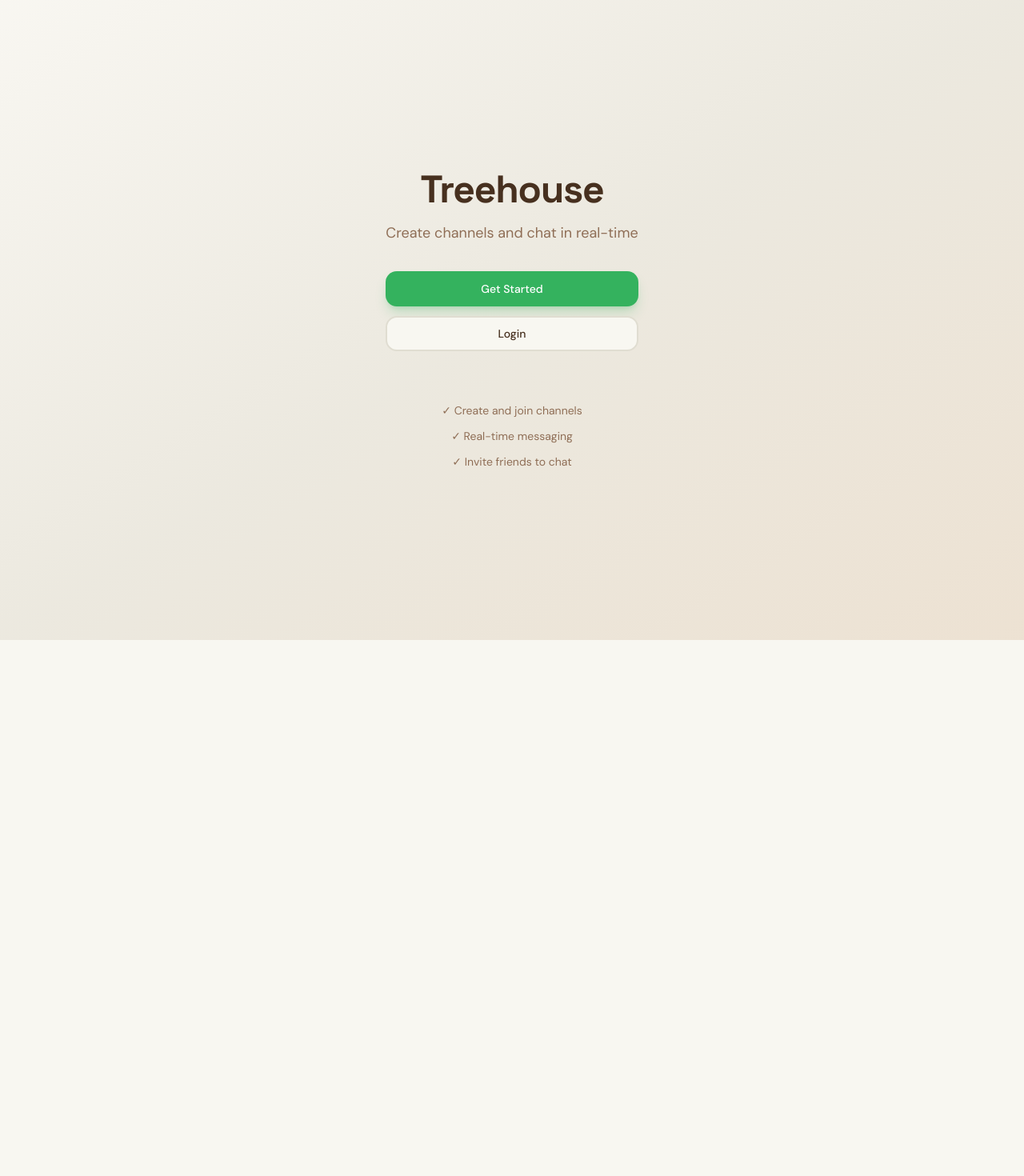
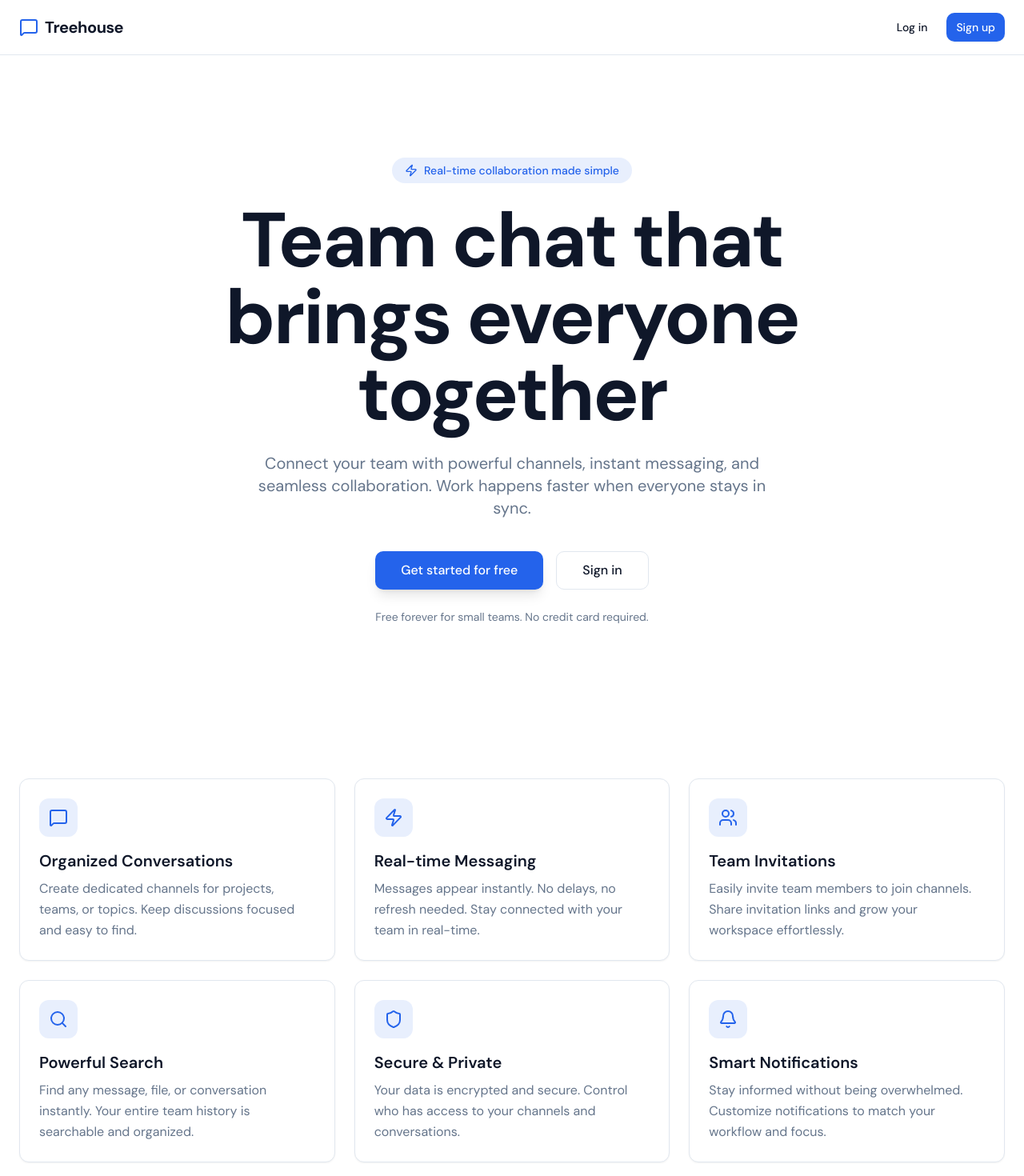
Before and after one commit to williamwhorton/group-chat-app, a Next.js app: page / in a window 1280 px wide. Shown: the top 1470 px of the page at 80% size. Before the commit the page ends 800 px from the top, so only its background shows below. Built offline with nearby package versions, Linux system fonts and the light colour scheme; no server answers.

Commit message:
feat: design modern landing page for group chat app
Create professional landing page with hero section, features grid, and CTAs.

Co-authored-by: William Whorton <225276256+williamwhorton@users.noreply.github.com>

```diff
--- a/app/globals.css
+++ b/app/globals.css
@@ -10,74 +10,74 @@
 
 @layer base {
   :root {
-    /* Treehouse Design System - Earthy greens and browns */
-    --background: 45 35% 96%;
-    --foreground: 25 40% 20%;
+    /* Treehouse Design System - Modern collaboration theme */
+    --background: 0 0% 100%;
+    --foreground: 222 47% 11%;
     --card: 0 0% 100%;
-    --card-foreground: 25 40% 20%;
+    --card-foreground: 222 47% 11%;
     --popover: 0 0% 100%;
-    --popover-foreground: 25 40% 20%;
-    --primary: 140 55% 45%;
+    --popover-foreground: 222 47% 11%;
+    --primary: 221 83% 53%;
     --primary-foreground: 0 0% 100%;
-    --secondary: 30 45% 55%;
-    --secondary-foreground: 0 0% 100%;
-    --muted: 45 25% 90%;
-    --muted-foreground: 25 25% 45%;
-    --accent: 85 60% 55%;
-    --accent-foreground: 25 40% 20%;
-    --destructive: 0 75% 55%;
+    --secondary: 210 40% 96%;
+    --secondary-foreground: 222 47% 11%;
+    --muted: 210 40% 96%;
+    --muted-foreground: 215 16% 47%;
+    --accent: 210 40% 96%;
+    --accent-foreground: 222 47% 11%;
+    --destructive: 0 84% 60%;
     --destructive-foreground: 0 0% 100%;
-    --border: 45 20% 85%;
-    --input: 45 20% 85%;
-    --ring: 140 55% 45%;
-    --chart-1: 140 55% 45%;
-    --chart-2: 30 45% 55%;
-    --chart-3: 85 60% 55%;
-    --chart-4: 160 50% 50%;
-    --chart-5: 40 60% 60%;
-    --radius: 1rem;
-    --sidebar-background: 45 30% 93%;
-    --sidebar-foreground: 25 40% 20%;
-    --sidebar-primary: 140 55% 45%;
+    --border: 214 32% 91%;
+    --input: 214 32% 91%;
+    --ring: 221 83% 53%;
+    --chart-1: 221 83% 53%;
+    --chart-2: 142 71% 45%;
+    --chart-3: 262 83% 58%;
+    --chart-4: 41 96% 52%;
+    --chart-5: 0 84% 60%;
+    --radius: 0.75rem;
+    --sidebar-background: 0 0% 100%;
+    --sidebar-foreground: 222 47% 11%;
+    --sidebar-primary: 221 83% 53%;
     --sidebar-primary-foreground: 0 0% 100%;
-    --sidebar-accent: 45 25% 88%;
-    --sidebar-accent-foreground: 25 40% 20%;
-    --sidebar-border: 45 20% 85%;
-    --sidebar-ring: 140 55% 45%;
+    --sidebar-accent: 210 40% 96%;
+    --sidebar-accent-foreground: 222 47% 11%;
+    --sidebar-border: 214 32% 91%;
+    --sidebar-ring: 221 83% 53%;
   }
   .dark {
-    --background: 25 30% 12%;
-    --foreground: 45 30% 92%;
-    --card: 25 25% 16%;
-    --card-foreground: 45 30% 92%;
-    --popover: 25 25% 16%;
-    --popover-foreground: 45 30% 92%;
-    --primary: 140 50% 55%;
-    --primary-foreground: 25 30% 12%;
-    --secondary: 30 40% 50%;
-    --secondary-foreground: 45 30% 92%;
-    --muted: 25 20% 22%;
-    --muted-foreground: 45 20% 60%;
-    --accent: 85 55% 60%;
-    --accent-foreground: 25 30% 12%;
-    --destructive: 0 65% 55%;
-    --destructive-foreground: 45 30% 92%;
-    --border: 25 20% 24%;
-    --input: 25 20% 24%;
-    --ring: 140 50% 55%;
-    --chart-1: 140 50% 55%;
-    --chart-2: 30 40% 50%;
-    --chart-3: 85 55% 60%;
-    --chart-4: 160 45% 55%;
-    --chart-5: 40 55% 55%;
-    --sidebar-background: 25 25% 14%;
-    --sidebar-foreground: 45 30% 92%;
-    --sidebar-primary: 140 50% 55%;
-    --sidebar-primary-foreground: 25 30% 12%;
-    --sidebar-accent: 25 20% 20%;
-    --sidebar-accent-foreground: 45 30% 92%;
-    --sidebar-border: 25 20% 24%;
-    --sidebar-ring: 140 50% 55%;
+    --background: 222 47% 11%;
+    --foreground: 210 40% 98%;
+    --card: 222 47% 11%;
+    --card-foreground: 210 40% 98%;
+    --popover: 222 47% 11%;
+    --popover-foreground: 210 40% 98%;
+    --primary: 217 91% 60%;
+    --primary-foreground: 222 47% 11%;
+    --secondary: 217 33% 17%;
+    --secondary-foreground: 210 40% 98%;
+    --muted: 217 33% 17%;
+    --muted-foreground: 215 20% 65%;
+    --accent: 217 33% 17%;
+    --accent-foreground: 210 40% 98%;
+    --destructive: 0 63% 31%;
+    --destructive-foreground: 210 40% 98%;
+    --border: 217 33% 17%;
+    --input: 217 33% 17%;
+    --ring: 217 91% 60%;
+    --chart-1: 217 91% 60%;
+    --chart-2: 142 76% 36%;
+    --chart-3: 262 80% 50%;
+    --chart-4: 41 89% 48%;
+    --chart-5: 0 63% 31%;
+    --sidebar-background: 222 47% 11%;
+    --sidebar-foreground: 210 40% 98%;
+    --sidebar-primary: 217 91% 60%;
+    --sidebar-primary-foreground: 222 47% 11%;
+    --sidebar-accent: 217 33% 17%;
+    --sidebar-accent-foreground: 210 40% 98%;
+    --sidebar-border: 217 33% 17%;
+    --sidebar-ring: 217 91% 60%;
   }
 }
 
--- a/app/layout.tsx
+++ b/app/layout.tsx
@@ -16,8 +16,8 @@ const spaceGrotesk = Space_Grotesk({
 })
 
 export const metadata: Metadata = {
-  title: 'Treehouse',
-  description: 'Real-time group chat with channels',
+  title: 'Treehouse - Team Chat That Brings Everyone Together',
+  description: 'Connect your team with powerful channels, instant messaging, and seamless collaboration. Real-time group chat made simple.',
   generator: 'v0.app',
 }
 
--- a/app/page.tsx
+++ b/app/page.tsx
@@ -4,12 +4,13 @@ import { useEffect, useState } from 'react'
 import { useRouter } from 'next/navigation'
 import { createClient } from '@/lib/supabase/client'
 import { Button } from '@/components/ui/button'
+import { Card } from '@/components/ui/card'
 import Link from 'next/link'
+import { MessageSquare, Users, Zap, Shield, Search, Bell } from 'lucide-react'
 
 export default function Page() {
   const router = useRouter()
   const [loading, setLoading] = useState(true)
-  const [isLoggedIn, setIsLoggedIn] = useState(false)
 
   useEffect(() => {
     const checkAuth = async () => {
@@ -18,7 +19,6 @@ export default function Page() {
         data: { user },
       } = await supabase.auth.getUser()
       if (user) {
-        setIsLoggedIn(true)
         router.push('/channels')
       } else {
         setLoading(false)
@@ -33,36 +33,165 @@ export default function Page() {
   }
 
   return (
-    <div className="flex min-h-screen items-center justify-center bg-gradient-to-br from-background via-muted to-secondary/20 p-4">
-      <div className="max-w-md space-y-8 text-center">
-        <div className="space-y-4">
-          <h1 className="font-display text-5xl font-bold tracking-tight text-balance">
-            Treehouse
+    <div className="min-h-screen bg-background">
+      {/* Navigation */}
+      <nav className="border-b border-border bg-background/95 backdrop-blur supports-[backdrop-filter]:bg-background/60">
+        <div className="mx-auto flex max-w-7xl items-center justify-between px-6 py-4">
+          <div className="flex items-center gap-2">
+            <MessageSquare className="h-6 w-6 text-primary" />
+            <span className="text-xl font-bold tracking-tight">Treehouse</span>
+          </div>
+          <div className="flex items-center gap-3">
+            <Link href="/auth/login">
+              <Button variant="ghost" size="sm">
+                Log in
+              </Button>
+            </Link>
+            <Link href="/auth/sign-up">
+              <Button size="sm" className="shadow-sm">
+                Sign up
+              </Button>
+            </Link>
+          </div>
+        </div>
+      </nav>
+
+      {/* Hero Section */}
+      <section className="mx-auto max-w-7xl px-6 pt-20 pb-16 md:pt-32 md:pb-24">
+        <div className="text-center">
+          <div className="mb-6 inline-flex items-center gap-2 rounded-full bg-primary/10 px-4 py-1.5 text-sm font-medium text-primary">
+            <Zap className="h-4 w-4" />
+            <span>Real-time collaboration made simple</span>
+          </div>
+          <h1 className="mx-auto max-w-4xl text-5xl font-bold tracking-tight text-balance md:text-7xl lg:text-8xl">
+            Team chat that brings everyone together
           </h1>
-          <p className="text-lg leading-relaxed text-muted-foreground">
-            Create channels and chat in real-time
+          <p className="mx-auto mt-6 max-w-2xl text-lg leading-relaxed text-muted-foreground md:text-xl">
+            Connect your team with powerful channels, instant messaging, and seamless collaboration. Work happens faster when everyone stays in sync.
+          </p>
+          <div className="mt-10 flex flex-col items-center justify-center gap-4 sm:flex-row">
+            <Link href="/auth/sign-up">
+              <Button size="lg" className="h-12 px-8 text-base shadow-lg">
+                Get started for free
+              </Button>
+            </Link>
+            <Link href="/auth/login">
+              <Button size="lg" variant="outline" className="h-12 px-8 text-base">
+                Sign in
+              </Button>
+            </Link>
+          </div>
+          <p className="mt-6 text-sm text-muted-foreground">
+            Free forever for small teams. No credit card required.
           </p>
         </div>
+      </section>
 
-        <div className="space-y-3">
-          <Link href="/auth/sign-up" className="block">
-            <Button size="lg" className="w-full shadow-lg shadow-primary/25 transition-all hover:shadow-xl hover:shadow-primary/30">
-              Get Started
-            </Button>
-          </Link>
-          <Link href="/auth/login" className="block">
-            <Button size="lg" variant="outline" className="w-full border-2 hover:border-primary/50 hover:bg-primary/5">
-              Login
-            </Button>
-          </Link>
+      {/* Features Grid */}
+      <section className="mx-auto max-w-7xl px-6 py-16 md:py-24">
+        <div className="grid gap-6 md:grid-cols-2 lg:grid-cols-3">
+          <Card className="p-6 transition-shadow hover:shadow-md">
+            <div className="mb-4 inline-flex h-12 w-12 items-center justify-center rounded-lg bg-primary/10">
+              <MessageSquare className="h-6 w-6 text-primary" />
+            </div>
+            <h3 className="mb-2 text-xl font-semibold">Organized Conversations</h3>
+            <p className="leading-relaxed text-muted-foreground">
+              Create dedicated channels for projects, teams, or topics. Keep discussions focused and easy to find.
+            </p>
+          </Card>
+
+          <Card className="p-6 transition-shadow hover:shadow-md">
+            <div className="mb-4 inline-flex h-12 w-12 items-center justify-center rounded-lg bg-primary/10">
+              <Zap className="h-6 w-6 text-primary" />
+            </div>
+            <h3 className="mb-2 text-xl font-semibold">Real-time Messaging</h3>
+            <p className="leading-relaxed text-muted-foreground">
+              Messages appear instantly. No delays, no refresh needed. Stay connected with your team in real-time.
+            </p>
+          </Card>
+
+          <Card className="p-6 transition-shadow hover:shadow-md">
+            <div className="mb-4 inline-flex h-12 w-12 items-center justify-center rounded-lg bg-primary/10">
+              <Users className="h-6 w-6 text-primary" />
+            </div>
+            <h3 className="mb-2 text-xl font-semibold">Team Invitations</h3>
+            <p className="leading-relaxed text-muted-foreground">
+              Easily invite team members to join channels. Share invitation links and grow your workspace effortlessly.
+            </p>
+          </Card>
+
+          <Card className="p-6 transition-shadow hover:shadow-md">
+            <div className="mb-4 inline-flex h-12 w-12 items-center justify-center rounded-lg bg-primary/10">
+              <Search className="h-6 w-6 text-primary" />
+            </div>
+            <h3 className="mb-2 text-xl font-semibold">Powerful Search</h3>
+            <p className="leading-relaxed text-muted-foreground">
+              Find any message, file, or conversation instantly. Your entire team history is searchable and organized.
+            </p>
+          </Card>
+
+          <Card className="p-6 transition-shadow hover:shadow-md">
+            <div className="mb-4 inline-flex h-12 w-12 items-center justify-center rounded-lg bg-primary/10">
+              <Shield className="h-6 w-6 text-primary" />
+            </div>
+            <h3 className="mb-2 text-xl font-semibold">Secure & Private</h3>
+            <p className="leading-relaxed text-muted-foreground">
+              Your data is encrypted and secure. Control who has access to your channels and conversations.
+            </p>
+          </Card>
+
+          <Card className="p-6 transition-shadow hover:shadow-md">
+            <div className="mb-4 inline-flex h-12 w-12 items-center justify-center rounded-lg bg-primary/10">
+              <Bell className="h-6 w-6 text-primary" />
+            </div>
+            <h3 className="mb-2 text-xl font-semibold">Smart Notifications</h3>
+            <p className="leading-relaxed text-muted-foreground">
+              Stay informed without being overwhelmed. Customize notifications to match your workflow and focus.
+            </p>
+          </Card>
         </div>
+      </section>
 
-        <div className="space-y-3 pt-8 text-sm text-muted-foreground">
-          <p>{'✓ Create and join channels'}</p>
-          <p>{'✓ Real-time messaging'}</p>
-          <p>{'✓ Invite friends to chat'}</p>
+      {/* CTA Section */}
+      <section className="mx-auto max-w-7xl px-6 py-16 md:py-24">
+        <Card className="overflow-hidden border-2 border-primary/20 bg-gradient-to-br from-primary/5 via-background to-primary/10">
+          <div className="px-6 py-12 text-center md:px-12 md:py-16">
+            <h2 className="mx-auto max-w-3xl text-4xl font-bold tracking-tight text-balance md:text-5xl">
+              Ready to transform how your team communicates?
+            </h2>
+            <p className="mx-auto mt-4 max-w-2xl text-lg leading-relaxed text-muted-foreground">
+              Join thousands of teams already using Treehouse to collaborate better and move faster.
+            </p>
+            <div className="mt-8 flex flex-col items-center justify-center gap-4 sm:flex-row">
+              <Link href="/auth/sign-up">
+                <Button size="lg" className="h-12 px-8 text-base shadow-lg">
+                  Start for free
+                </Button>
+              </Link>
+              <Link href="/auth/login">
+                <Button size="lg" variant="outline" className="h-12 px-8 text-base">
+                  Sign in to your account
+                </Button>
+              </Link>
+            </div>
+          </div>
+        </Card>
+      </section>
+
+      {/* Footer */}
+      <footer className="border-t border-border bg-muted/30">
+        <div className="mx-auto max-w-7xl px-6 py-8">
+          <div className="flex flex-col items-center justify-between gap-4 md:flex-row">
+            <div className="flex items-center gap-2">
+              <MessageSquare className="h-5 w-5 text-primary" />
+              <span className="font-semibold">Treehouse</span>
+            </div>
+            <p className="text-sm text-muted-foreground">
+              © 2026 Treehouse. Built for teams that move fast.
+            </p>
+          </div>
         </div>
-      </div>
+      </footer>
     </div>
   )
 }
```
